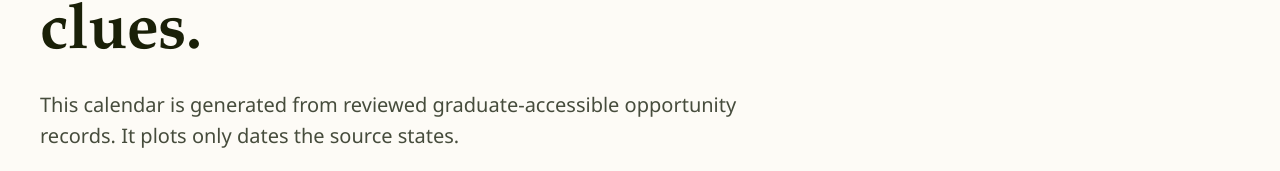
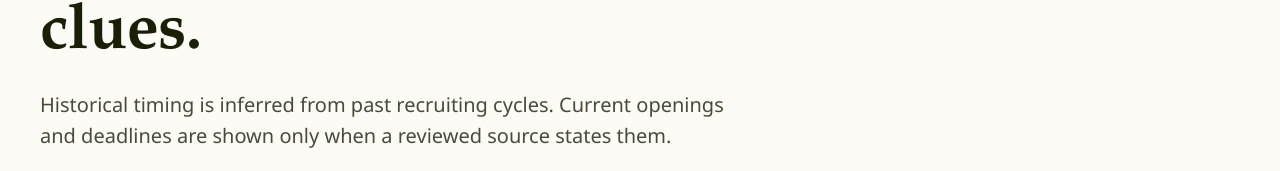
Before and after one commit to austinesparza/csulb-biotech-career-hub, a Next.js app: page /calendar in a window 1280 px wide. Shown: the part 306-477 px from the top of the page. Built offline with nearby package versions, Linux system fonts and the light colour scheme; no server answers; the database is empty.

Commit message:
Clarify inferred calendar timing

```diff
--- a/src/app/calendar/page.tsx
+++ b/src/app/calendar/page.tsx
@@ -30,8 +30,8 @@ export default async function CalendarPage() {
         <p className="eyebrow">Graduate recruiting calendar</p>
         <h1>Act on stated dates. Treat patterns as clues.</h1>
         <p className="lede">
-          This calendar is generated from reviewed graduate-accessible opportunity records.
-          It plots only dates the source states.
+          Historical timing is inferred from past recruiting cycles. Current openings and
+          deadlines are shown only when a reviewed source states them.
         </p>
         <div className="notice">
           <span aria-hidden="true">◇</span>
```
